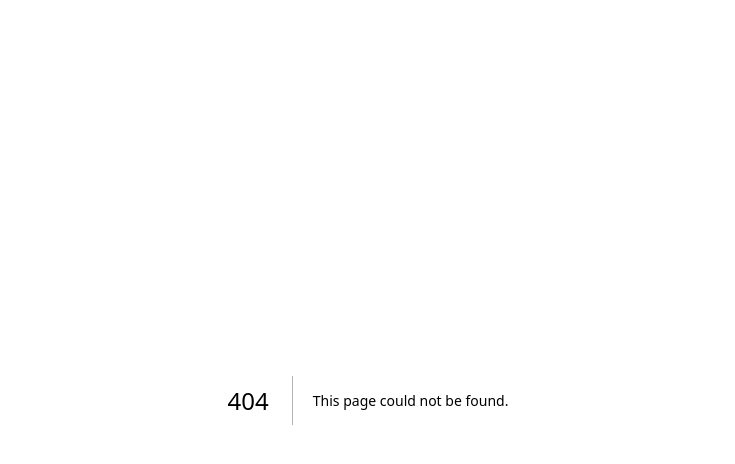
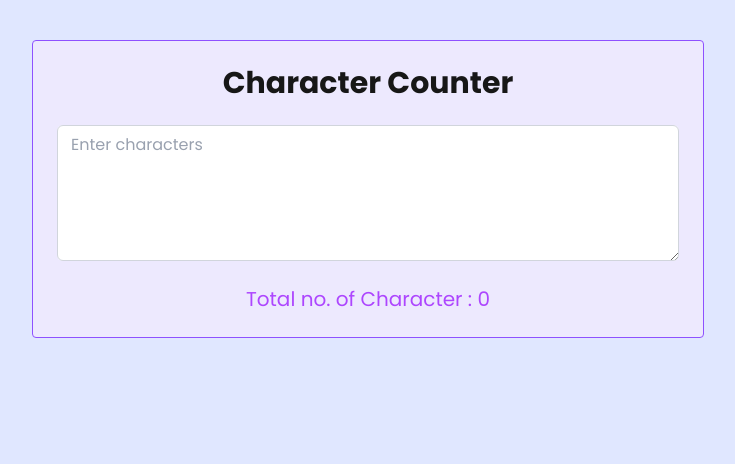
Before and after one commit to sadhna2003/reactjs-practice, a Next.js app in the folder my-app/: page /character-counter in a window 1280 px wide. Before the commit this address had no page. Shown: the top 464 px of the page, without its empty margins (272-1007 px from the left). Built offline with nearby package versions, Linux system fonts and the light colour scheme.

Commit message:
make character counter

```diff
--- /dev/null
+++ b/my-app/app/character-counter/page.tsx
@@ -0,0 +1,35 @@
+"use client";
+import React, { useEffect } from "react";
+
+const CharacterCounter = () => {
+    const [inputValue, setInputValue] = React.useState("")
+    const [count, setCount] = React.useState(0)
+    const handleCount = (value: string) => {
+        const noOfcharacter = value.length
+        setCount(noOfcharacter)
+    }
+    const handleChange = (e: any) => {
+        const val = e.target.value;
+        setInputValue(val)
+
+    }
+    useEffect(() => {
+        handleCount(inputValue)
+    }, [inputValue])
+    return (
+        <section className="bg-indigo-100 h-screen font-sans">
+            <div className=" rounded-sm border border-violet-500 bg-violet-100 p-6 flex flex-col items-center justify-center w-full container mx-auto max-w-2xl gap-6 mt-10">
+                <h1 className="text-3xl font-bold text-center">Character Counter</h1>
+                <textarea
+                    value={inputValue}
+                    placeholder="Enter characters"
+                    className="block w-full rounded-md bg-white px-3.5 py-2 text-base text-gray-900 outline-1 -outline-offset-1 outline-gray-300 placeholder:text-gray-400 focus:outline-2 focus:-outline-offset-2 focus:outline-indigo-600"
+                    rows={5}
+                    onChange={(e) => handleChange(e)}
+                />
+                <p className="text-xl text-purple-500">Total no. of Character : {count}</p>
+            </div>
+        </section>
+    )
+}
+export default CharacterCounter;
--- a/my-app/app/page.tsx
+++ b/my-app/app/page.tsx
@@ -12,6 +12,10 @@ const navLink = [
   {
     link:"/toggle",
     label:"Show/Hide Password"
+  },
+  {
+    link:"character-counter",
+    label:"Character Counter"
   }
 ]
 export default function Home() {
```
